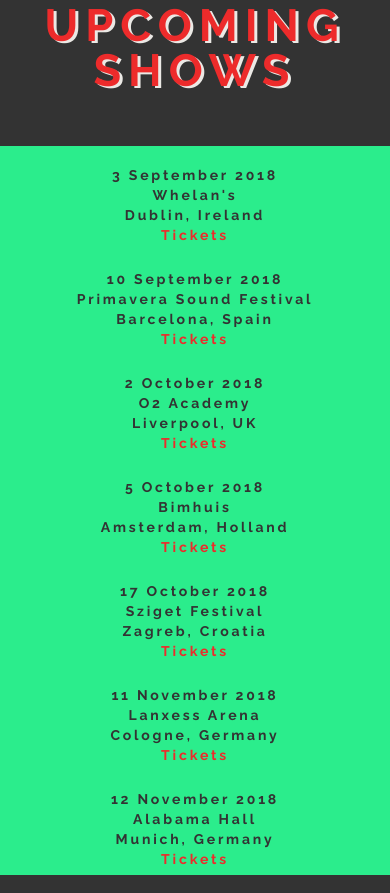
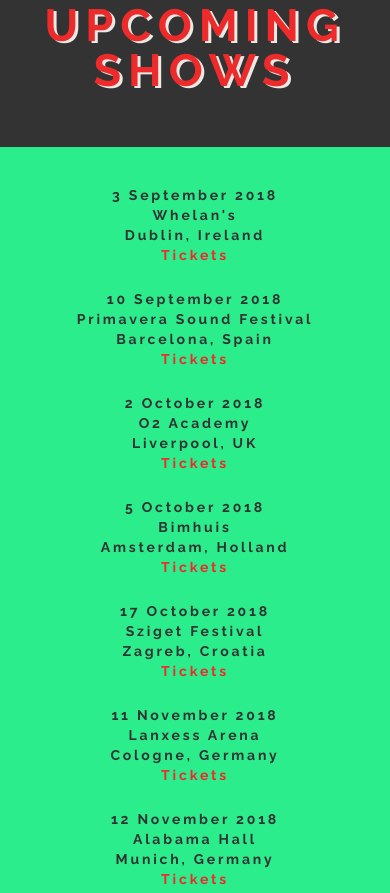
Before and after one commit to luisanegri/User-Centric-Frontend, a plain HTML site: page index.html in a window 390 px wide. Shown: the part 5586-6479 px from the top of the page. Drawn offline with nearby package versions, Linux system fonts and the light colour scheme; a web font is replaced by a local one.

Commit message:
show section: added container, padding top/bottom, fixed media queries

```diff
--- a/assets/css/style.css
+++ b/assets/css/style.css
@@ -220,10 +220,16 @@
   padding-top: 42px;
 }
 
+.show-panel {
+  background: #2bed8c;
+  padding-top: 20px;
+  padding-bottom: 20px;
+}
+
 .show-row {
   display: flex;
   padding: 5px 0px;
-  background: #2bed8c;
+
   padding-top: 20px;
 }
 
@@ -247,6 +253,7 @@
   text-decoration: none;
   padding-bottom: 3px;
   transition: 0.2s;
+  font-weight: bold;
 }
 
 .tix-hov:hover {
@@ -312,6 +319,7 @@
   margin-left: auto;
   margin-right: auto;
 }
+
 
 .music-name {
   font-family: 'kavivanar', sans-serif;
@@ -544,46 +552,35 @@
 
 /* -----------------------------------------------MEDIA QUERIES ---------------------------------------------------*/
 
-@media (max-width: 800px) {
+@media (max-width: 767px) {
   .col {
     margin: 0px;
     padding: 0px;
     font-size: 1em;
     font-weight: bold;
   }
-}
-
-@media (max-width: 800px) {
   .show-row, .col {
     display: block;
     margin-top: -1px;
   }
-}
-
-@media (max-width: 800px) {
   .col.tix {
     max-width: 100%;
   }
-}
-
-@media (max-width: 800px) {
-  .tix-hov {
-    border-bottom: 1px solid #2bed8c;
+  .tix-hov:hover {
+    color: #ed2b2b;
+    font-size: 120%;
   }
 }
 
-@media (max-width: 800px) {
-  .tix-hov:hover {
-    color: #ed2b2b;
-    border-bottom: 1px solid #ed2b2b;
-    font-size: 120%;
-  }
-}
 
 @media (max-width: 500px) {
   audio {
     width: 200px;
   }
+  .audio-player {
+  margin-right: auto;
+  margin-left: auto;
+}
 }
 
 @media (max-width: 600px) {
--- a/index.html
+++ b/index.html
@@ -105,6 +105,7 @@
 
 <section id="shows">
   <h2 class="title">Upcoming Shows</h2>
+  <div class="container-fluid show-panel">
     <div class="show-row">
       <div class="col">3 September 2018</div>
       <div class="col">Whelan's</div>
@@ -147,7 +148,7 @@
       <div class="col">Munich, Germany</div>
       <div class="col tix"><a class="tix-hov" href="#" target="_blank">Tickets</a></div>
     </div>
-
+  </div>
 </section>
   <!--End shows-->
 
@@ -182,9 +183,11 @@
                 <h2 class="music-name">"Daydream Believer"</h2>
                 <h3 class="music-album">Album: The Birds, The Bees & The Monkees</h3>
               </div>
+              <div class="audio-player">
                 <audio controls>
                   <source src="assets/audio/DaydreamBeliever.mp3" width="100%" height="60">
                 </audio>
+              </div>
             </article>
           </div>
           <div class="col-lg-6 col-md-6">
```
Lines whose indentation alone changed are shown as unchanged.
